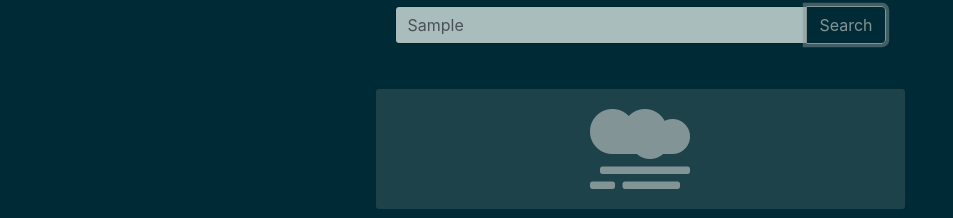
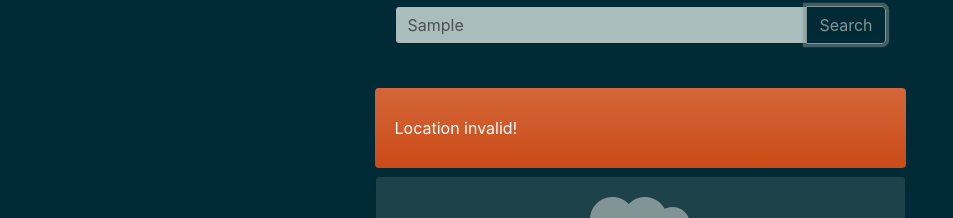
Before and after one commit to isaquielfernandes/react-app-weather, a React (Create React App) app: page / in a window 1280 px wide. Both pictures are taken after typing "Sample" into the empty fields and a click on the button "Search". Shown: the part 216-434 px from the top of the page, without its empty margins (0-953 px from the left). Built offline with nearby package versions, Linux system fonts and the light colour scheme; no server answers.

Commit message:
Update Weather.js

```diff
--- a/src/components/Weather.js
+++ b/src/components/Weather.js
@@ -3,13 +3,13 @@ import { useSelector } from "react-redux";
 import { Card, Alert, Badge } from "react-bootstrap";
 
 const Weather = () => {
-  const { weather, isError } = useSelector((state) => state.forecast);
+  const { weather, error } = useSelector((state) => state.forecast);
 
   return (
     <>
-      {isError && (
-        <Alert variant="danger" className="my-2">
-          <p>{isError}</p>
+      {error && (
+        <Alert variant="warning" className="my-2">
+          <p>{ error }</p>
         </Alert>
       )}
       {weather.temp ? (
```
